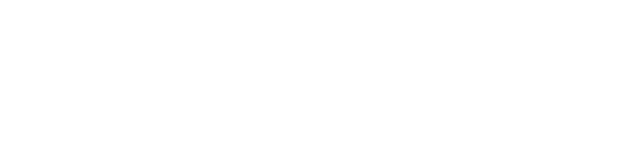
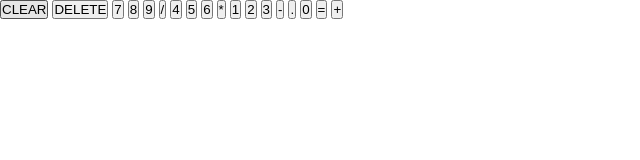
Before and after one commit to Luka-Popovic06/Calculator-2, a plain HTML site: page index.html in a window 1280 px wide. Shown: the whole page, without its empty margins (0-640 px from the left). Drawn offline with Linux system fonts and the light colour scheme.

Commit message:
Finished HTML

```diff
--- a/index.html
+++ b/index.html
@@ -6,5 +6,33 @@
     <link rel="stylesheet" href="style.css" />
     <title>Document</title>
   </head>
-  <body></body>
+  <body>
+    <div class="container">
+      <div class="display">
+        <div class="output-secondary"></div>
+        <div class="output-main"></div>
+      </div>
+      <div class="buttons">
+        <button type="button" class="btn-clear">CLEAR</button>
+        <button type="button" class="btn-delete">DELETE</button>
+        <button type="button" class="btn-number">7</button>
+        <button type="button" class="btn-number">8</button>
+        <button type="button" class="btn-number">9</button>
+        <button type="button" class="btn-operation">/</button>
+        <button type="button" class="btn-number">4</button>
+        <button type="button" class="btn-number">5</button>
+        <button type="button" class="btn-number">6</button>
+        <button type="button" class="btn-operation">*</button>
+        <button type="button" class="btn-number">1</button>
+        <button type="button" class="btn-number">2</button>
+        <button type="button" class="btn-number">3</button>
+        <button type="button" class="btn-operation">-</button>
+        <button type="button" class="btn-dot">.</button>
+        <button type="button" class="btn-number">0</button>
+        <button type="button" class="btn-equal">=</button>
+        <button type="button" class="btn-operation">+</button>
+      </div>
+    </div>
+    <script src="script.js"></script>
+  </body>
 </html>
--- /dev/null
+++ b/script.js
@@ -0,0 +1 @@
+'use strict';
```
